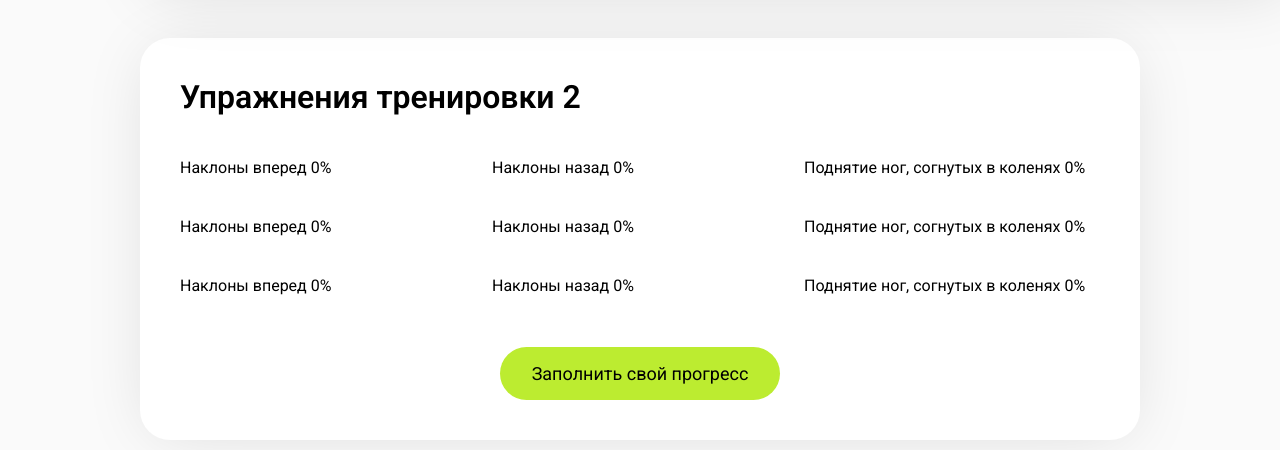
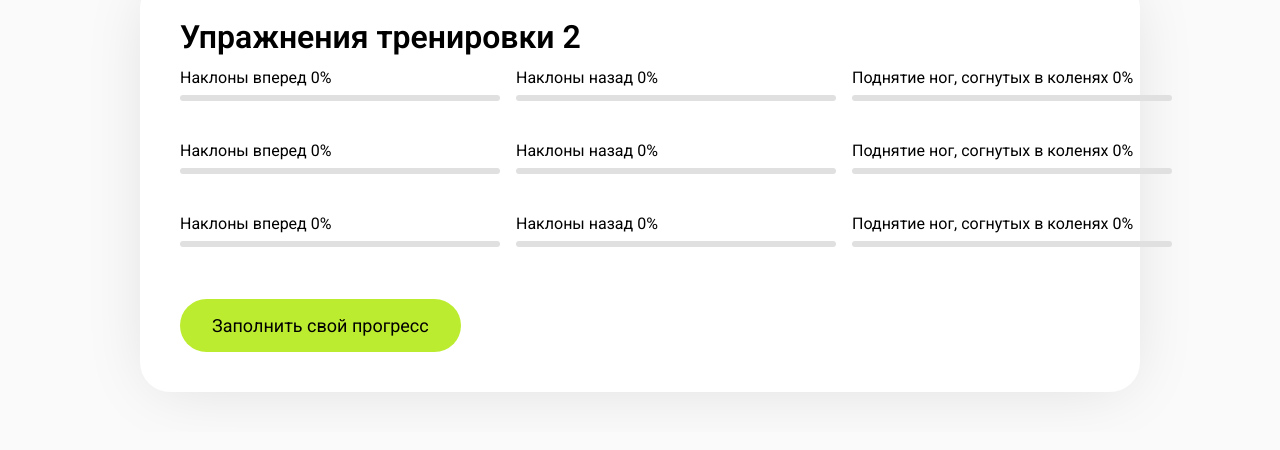
Before and after one commit to Veritas-lab/Sky_fitnessPro, a Next.js app: page /workouts/1 in a window 1280 px wide. Shown: the part 928-1378 px from the top of the page. Built offline with nearby package versions, Linux system fonts and the light colour scheme.

Commit message:
Страница сверстана и адаптирована

```diff
--- a/src/app/workouts/[id]/page.tsx
+++ b/src/app/workouts/[id]/page.tsx
@@ -1,12 +1,13 @@
 "use client";
 
-import { useState, useEffect, useRef, useLayoutEffect } from "react";
+import { useState, useEffect, useRef, useLayoutEffect, Suspense } from "react";
 import { useParams } from "next/navigation";
 import dynamic from "next/dynamic";
 import styles from "./workout.module.css";
 
 const AuthHeader = dynamic(() => import("../../components/header/authHeader"), {
   ssr: false,
+  loading: () => null,
 });
 
 interface Exercise {
@@ -53,16 +54,26 @@ export default function WorkoutPage() {
 
     // TODO: Получить имя пользователя из API или localStorage
     // Mock data для верстки
+    const timer = setTimeout(() => {
+      if (mountedRef.current) {
         setUserName("Сергей");
+      }
+    }, 0);
+
+    return () => {
+      clearTimeout(timer);
+    };
   }, []);
 
   useEffect(() => {
     if (!mountedRef.current || !workoutId) return;
 
+    let isCancelled = false;
+
     // TODO: Заменить на реальный API запрос
     // Mock data для верстки
     const timer = setTimeout(() => {
-      if (mountedRef.current) {
+      if (mountedRef.current && !isCancelled) {
         // Пример данных тренировки
         const mockWorkout: Workout = {
           _id: workoutId,
@@ -82,13 +93,16 @@ export default function WorkoutPage() {
             { _id: "9", name: "Поднятие ног, согнутых в коленях", quantity: 20 },
           ],
         };
+        if (mountedRef.current && !isCancelled) {
           setWorkout(mockWorkout);
           setProgress(new Array(mockWorkout.exercises.length).fill(0));
           setIsLoading(false);
         }
+      }
     }, 0);
 
     return () => {
+      isCancelled = true;
       clearTimeout(timer);
     };
   }, [workoutId]);
@@ -112,13 +126,18 @@ export default function WorkoutPage() {
   };
 
   const getExerciseProgress = (index: number): number => {
-    if (!workout || !workout.exercises[index] || workout.exercises[index].quantity === 0) return 0;
-    return Math.round((progress[index] / workout.exercises[index].quantity) * 100);
+    if (!mountedRef.current || !workout || !workout.exercises || !workout.exercises[index] || workout.exercises[index].quantity === 0) return 0;
+    const currentProgress = progress[index] || 0;
+    return Math.round((currentProgress / workout.exercises[index].quantity) * 100);
   };
 
   return (
     <>
-      {isMounted && userName && <AuthHeader userName={userName} />}
+      {isMounted && userName && (
+        <Suspense fallback={null}>
+          <AuthHeader userName={userName} />
+        </Suspense>
+      )}
       <main className={styles.main}>
         {isLoading ? (
           <div className={styles.container}>
@@ -133,6 +152,7 @@ export default function WorkoutPage() {
             <h1 className={styles.title}>{workout.courseName || workout.name}</h1>
 
             {/* Видео секция */}
+            {workout.video && (
               <div className={styles.videoSection}>
                 <div className={styles.videoWrapper}>
                   <iframe
@@ -144,6 +164,7 @@ export default function WorkoutPage() {
                   />
                 </div>
               </div>
+            )}
 
             {/* Упражнения секция */}
             <div className={styles.exercisesSection}>
@@ -157,6 +178,14 @@ export default function WorkoutPage() {
                         <span className={styles.exerciseName}>
                           {exercise.name} {getExerciseProgress(index)}%
                         </span>
+                        <div className={styles.progressBar}>
+                          <div
+                            className={styles.progressFill}
+                            style={{
+                              width: `${getExerciseProgress(index)}%`,
+                            }}
+                          />
+                        </div>
                       </div>
                     ))
                   : null}
--- a/src/app/workouts/[id]/workout.module.css
+++ b/src/app/workouts/[id]/workout.module.css
@@ -48,7 +48,7 @@
   position: relative;
   width: 1160px;
   height: 639px;
-  margin-top: 100px;
+  margin-top: 40px;
   overflow: hidden;
   border-radius: 30px;
   box-shadow: 0px 4px 67px -12px rgba(0, 0, 0, 0.13);
@@ -77,7 +77,7 @@
   font-size: 32px;
   font-weight: 600;
   color: #000000;
-  margin: 0 0 30px 0;
+
 }
 
 .exercisesList {
@@ -89,7 +89,8 @@
 
 .exerciseItem {
   display: flex;
-  align-items: center;
+  flex-direction: column;
+  gap: 8px;
   padding: 12px 0;
 }
 
@@ -101,9 +102,24 @@
   margin: 0;
 }
 
+.progressBar {
+  width: 320px;
+  height: 6px;
+  border-radius: 50px;
+  background: #e0e0e0;
+  overflow: hidden;
+}
+
+.progressFill {
+  height: 100%;
+  background: #bcec30;
+  border-radius: 50px;
+  transition: width 0.3s ease;
+}
+
 .actions {
   display: flex;
-  justify-content: center;
+  justify-content: flex-start;
 }
 
 .saveButton {
@@ -152,7 +168,7 @@
   }
 
   .exercisesTitle {
-    font-size: 24px;
+    font-size: 32px;
     margin-bottom: 20px;
   }
 
@@ -164,6 +180,10 @@
     font-size: 14px;
   }
 
+  .progressBar {
+    width: 100%;
+  }
+
   .saveButton {
     width: 100%;
   }
```
Lines whose indentation alone changed are shown as unchanged.
